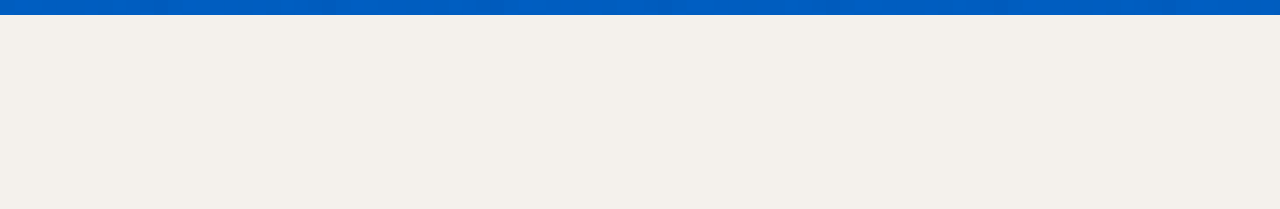
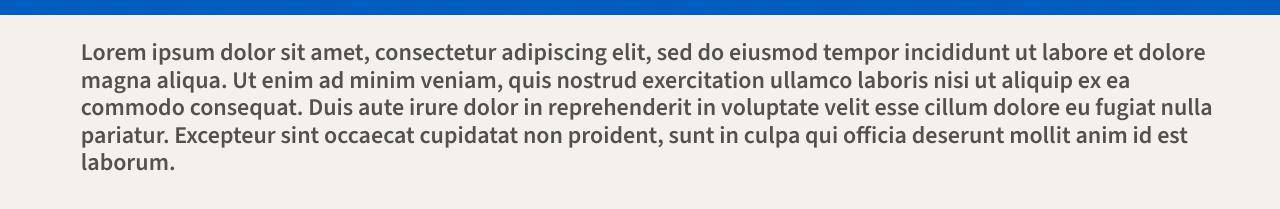
Before and after one commit to patrick-204/tweeter, a website: page public/index.html in a window 1280 px wide. Shown: the part 505-714 px from the top of the page. Drawn offline with nearby package versions, Linux system fonts and the light colour scheme.

Commit message:
Modify layout CSS file to adjust the main HTML element to 90% width of its parent element, center aligned to the body, and the same background color as the body.

```diff
--- a/public/index.html
+++ b/public/index.html
@@ -44,6 +44,8 @@
     </header>
 
     <!-- Page-specific (main) content here -->
-    <main class="container"></main>
+    <main class="container">
+      <p>Lorem ipsum dolor sit amet, consectetur adipiscing elit, sed do eiusmod tempor incididunt ut labore et dolore magna aliqua. Ut enim ad minim veniam, quis nostrud exercitation ullamco laboris nisi ut aliquip ex ea commodo consequat. Duis aute irure dolor in reprehenderit in voluptate velit esse cillum dolore eu fugiat nulla pariatur. Excepteur sint occaecat cupidatat non proident, sunt in culpa qui officia deserunt mollit anim id est laborum.</p>
+    </main>
   </body>
 </html>
--- a/public/styles/layout.css
+++ b/public/styles/layout.css
@@ -24,6 +24,17 @@ body {
   font-style: normal;
 }
 
+.container {
+  position: absolute;
+  margin-top: 520px;
+  margin-left: 80.8px;
+  width: 90%;
+  display: flex;
+  flex-direction: column;
+  justify-content: center;
+  align-items: center;
+}
+
 /*
  * Additional CSS can be defined below or in other CSS files, as per instructions
  */
--- a/server/data-files/initial-tweets.json
+++ b/server/data-files/initial-tweets.json
@@ -8,7 +8,7 @@
     "content": {
       "text": "If I have seen further it is by standing on the shoulders of giants"
     },
-    "created_at": 1713065735451
+    "created_at": 1713145895663
   },
   {
     "user": {
@@ -19,6 +19,6 @@
     "content": {
       "text": "Je pense , donc je suis"
     },
-    "created_at": 1713152135451
+    "created_at": 1713232295663
   }
 ]
--- a/server/index.js
+++ b/server/index.js
@@ -2,7 +2,7 @@
 
 // Basic express setup:
 
-const PORT          = 8080;
+const PORT          = 8090;
 const express       = require("express");
 const bodyParser    = require("body-parser");
 const app           = express();
```
